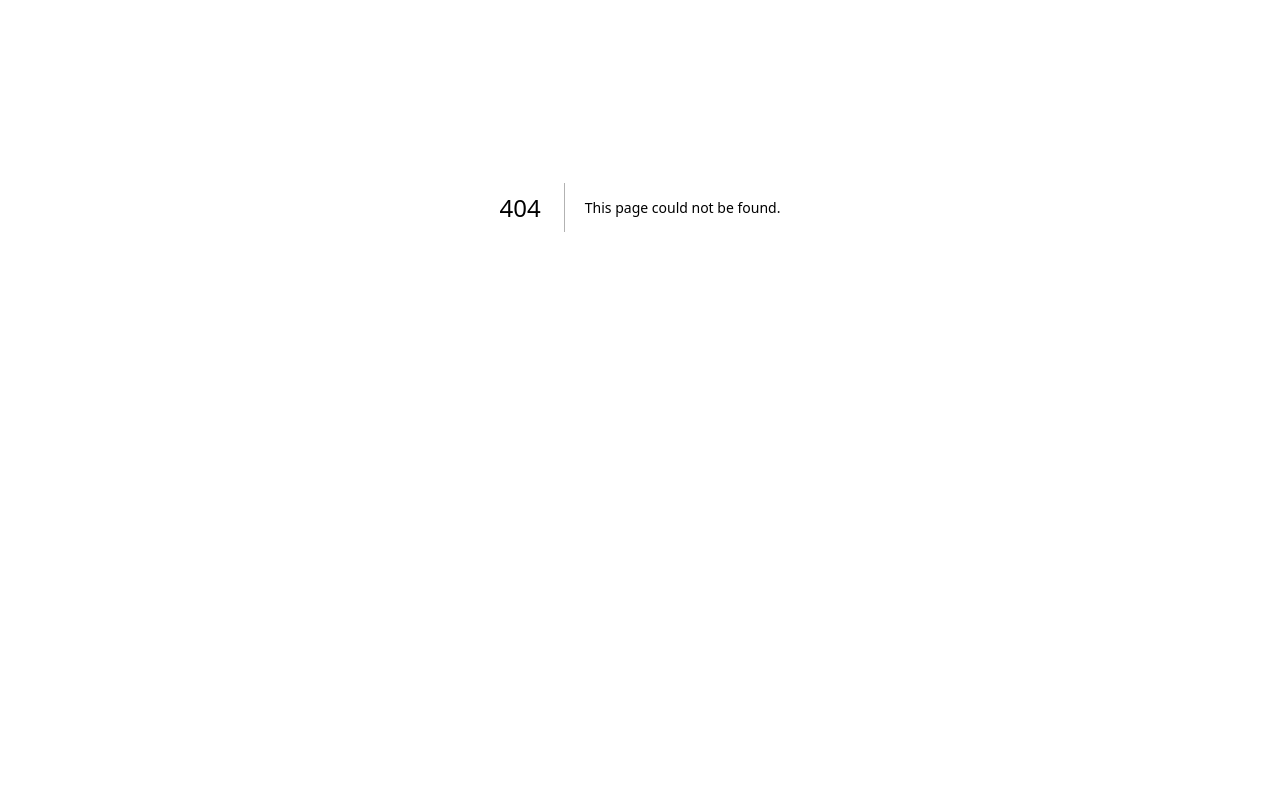
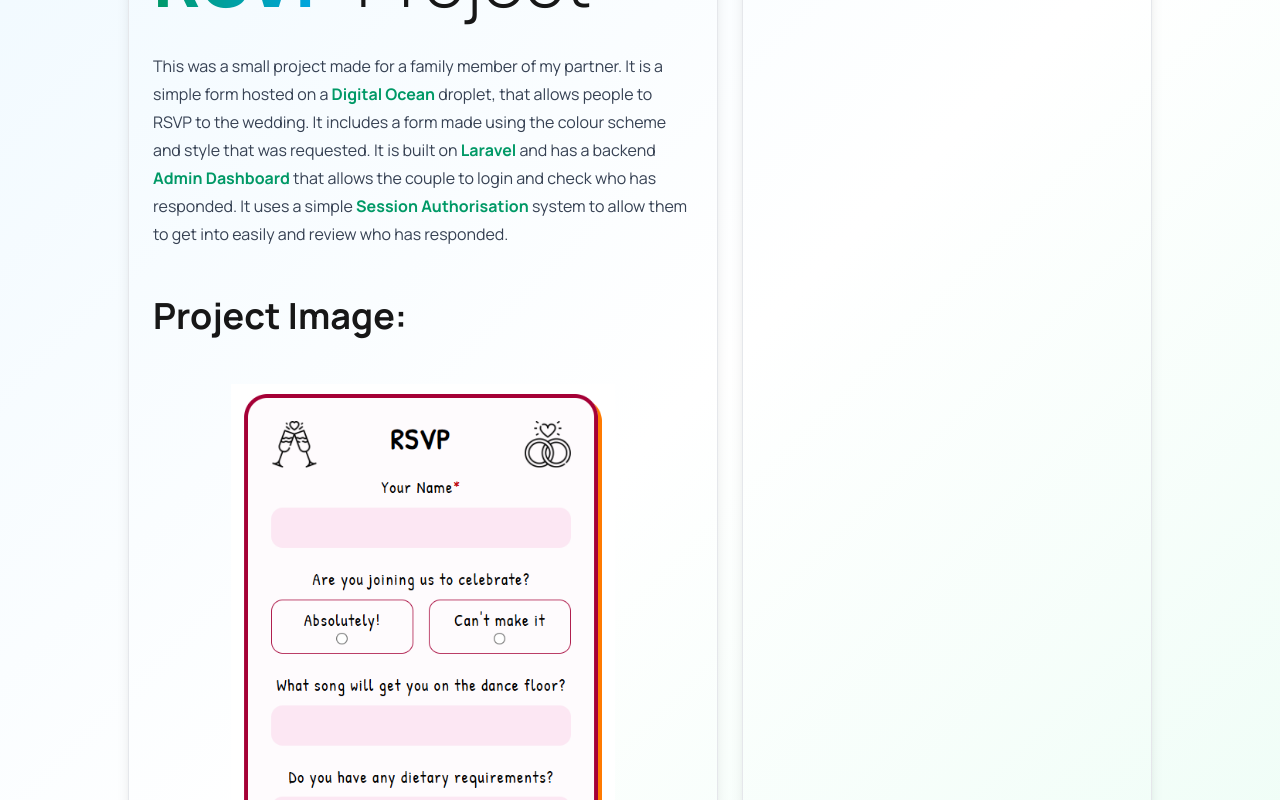
Before and after one commit to Joesanity/portfolio2025, a Next.js app: page /projects/rsvp in a window 1280 px wide. Before the commit this address had no page. Shown: the part 300-1100 px from the top of the page. Before the commit the page ends 907 px from the top, so only its background shows below. Built offline with nearby package versions, Linux system fonts and the light colour scheme.

Commit message:
Created RSVP Project Page

```diff
--- /dev/null
+++ b/app/projects/rsvp/page.tsx
@@ -0,0 +1,35 @@
+import AboveTitle from "@/components/elements/abovetitle";
+import Highlight from "@/components/elements/highlight";
+import MainTitle from "@/components/elements/maintitle";
+import Paragraph from "@/components/elements/paragraph";
+import Title from "@/components/elements/title";
+import Image from "next/image";
+
+export default function RsvpProject() {
+  return (
+    <>
+      <AboveTitle text="An Easy Way To RSVP" />
+      <MainTitle gradientText="RSVP" text="Project" />
+      <Paragraph>
+        This was a small project made for a family member of my partner. It is a
+        simple form hosted on a <Highlight>Digital Ocean</Highlight> droplet,
+        that allows people to RSVP to the wedding. It includes a form made using
+        the colour scheme and style that was requested. It is built on{" "}
+        <Highlight>Laravel</Highlight> and has a backend{" "}
+        <Highlight>Admin Dashboard</Highlight> that allows the couple to login
+        and check who has responded. It uses a simple{" "}
+        <Highlight>Session Authorisation</Highlight> system to allow them to get
+        into easily and review who has responded.
+      </Paragraph>
+      <Title text="Project Image:" isLeft={true} />
+        <Image
+          src="/project-images/rsvp/form-image.png"
+          alt="Image showcasing the RSVP form"
+          sizes="100vw"
+          width={0}
+          height={0}
+          className="w-96 h-auto mx-auto"
+        />
+    </>
+  );
+}
```
Also changed, not shown: public/project-images/rsvp/form-image.png (added).
